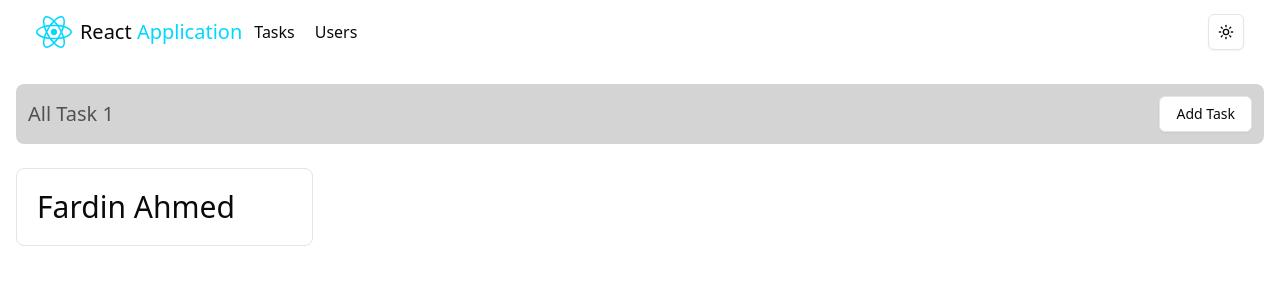
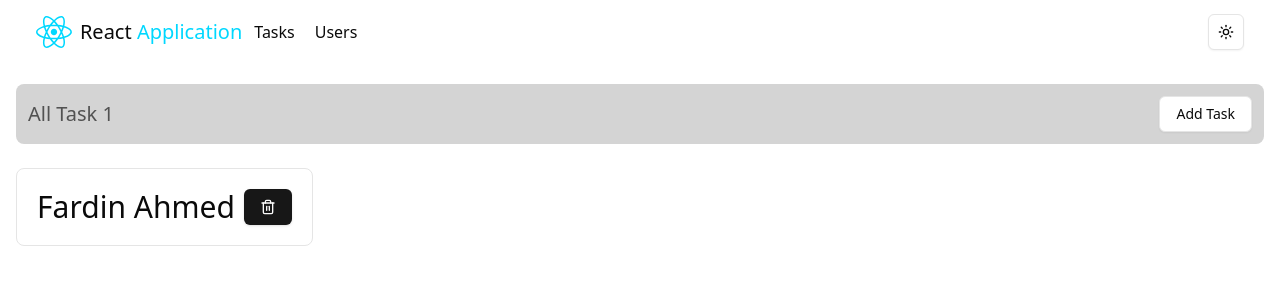
Before and after one commit to devfardin/Simple-Task-Management-System, a React (Vite) app: page /users in a window 1280 px wide. Shown: the top 300 px of the page. Built offline with nearby package versions, Linux system fonts and the light colour scheme.

Commit message:
reset form after submit

```diff
--- a/src/module/tasks/AddTaskModal.tsx
+++ b/src/module/tasks/AddTaskModal.tsx
@@ -21,17 +21,21 @@ import { useAppDispatch, useAppSelector } from "@/redux/hooks";
 import { ITask } from "@/types";
 import { format } from "date-fns";
 import { CalendarIcon } from "lucide-react";
+import { useState } from "react";
 import { FieldValues, SubmitHandler, useForm } from "react-hook-form";
 
 function AddTaskModal() {
+  const [isOpen, setIsOpen] =useState(false);
   const form = useForm();
   const dispatch = useAppDispatch()
   const users = useAppSelector(selectUsers)
   const handleFormSubmit: SubmitHandler<FieldValues> = (data) => {
     dispatch(addTask(data as ITask));
+    form.reset();
+    setIsOpen(false)
   }
   return (
-    <Dialog>
+    <Dialog open={isOpen} onOpenChange={setIsOpen}>
       <DialogTrigger asChild>
         <Button variant="outline">Add Task</Button>
       </DialogTrigger>
--- a/src/module/users/AddUserModal.tsx
+++ b/src/module/users/AddUserModal.tsx
@@ -12,16 +12,21 @@ import { Input } from "@/components/ui/input";
 import { addUser } from "@/redux/features/users/userSlice";
 import { useAppDispatch } from "@/redux/hooks";
 import { IUser } from "@/types";
+import { useState } from "react";
 import { FieldValues, SubmitHandler, useForm } from "react-hook-form";
 
 function AddUserModal() {
   const form = useForm();
+  const [isOpen, setIsOpen] =useState(false);
+
   const dispatch = useAppDispatch()
   const handleFormSubmit: SubmitHandler<FieldValues> = (data) => {
     dispatch(addUser(data as IUser));
+    form.reset();
+    setIsOpen(false)
   }
   return (
-    <Dialog>
+    <Dialog open={isOpen} onOpenChange={setIsOpen}>
       <DialogTrigger asChild>
         <Button variant="outline">Add Task</Button>
       </DialogTrigger>
--- a/src/module/users/UserCard.tsx
+++ b/src/module/users/UserCard.tsx
@@ -1,12 +1,21 @@
+import { Button } from '@/components/ui/button';
+import { removeUser } from '@/redux/features/users/userSlice';
+import { useAppDispatch } from '@/redux/hooks'
 import { IUser } from '@/types'
+import { Trash2 } from 'lucide-react';
 interface IProps {
   user: IUser,
 };
 
 const UserCard = ({user}: IProps) => {
+  const dispatch = useAppDispatch();
   return (
     <div className='border rounded-lg p-5'>
-      <h1 className='font-medium text-3xl'>{user.name}</h1>
+      <h1 className='font-medium text-3xl flex items-center justify-between'>{user.name}
+     <Button onClick={()=> dispatch(removeUser(user.id))}>
+     <Trash2/>
+      </Button>
+      </h1>
     </div>
   )
 }
--- a/src/redux/features/users/userSlice.tsx
+++ b/src/redux/features/users/userSlice.tsx
@@ -16,20 +16,23 @@ const initialState: InitialState = {
 }
 type draftUser = Pick<IUser, 'name'>
 
-const creteUser = (userData: draftUser ) : IUser => {
-    return {id: nanoid(), ...userData}
+const creteUser = (userData: draftUser): IUser => {
+    return { id: nanoid(), ...userData }
 };
 
-const userSlice =  createSlice({
+const userSlice = createSlice({
     name: 'user',
     initialState,
     reducers: {
         addUser: (state, action: PayloadAction<IUser>) => {
             const userData = creteUser(action.payload);
             state.users.push(userData)
+        },
+        removeUser: (state, action: PayloadAction<string>) => {
+            state.users = state.users.filter((user) => user.id !== action.payload)
         }
-    }
-})
+    },
+});
 export const selectUsers = (state: RootState) => {
     return state.user.users
 };
@@ -37,6 +40,6 @@ export const selectUsers = (state: RootState) => {
 export const selectFilter = (state: RootState) => {
     return state.user.filter
 }
-export const { addUser } =userSlice.actions;
+export const { addUser, removeUser } = userSlice.actions;
 
 export default userSlice.reducer;
```
